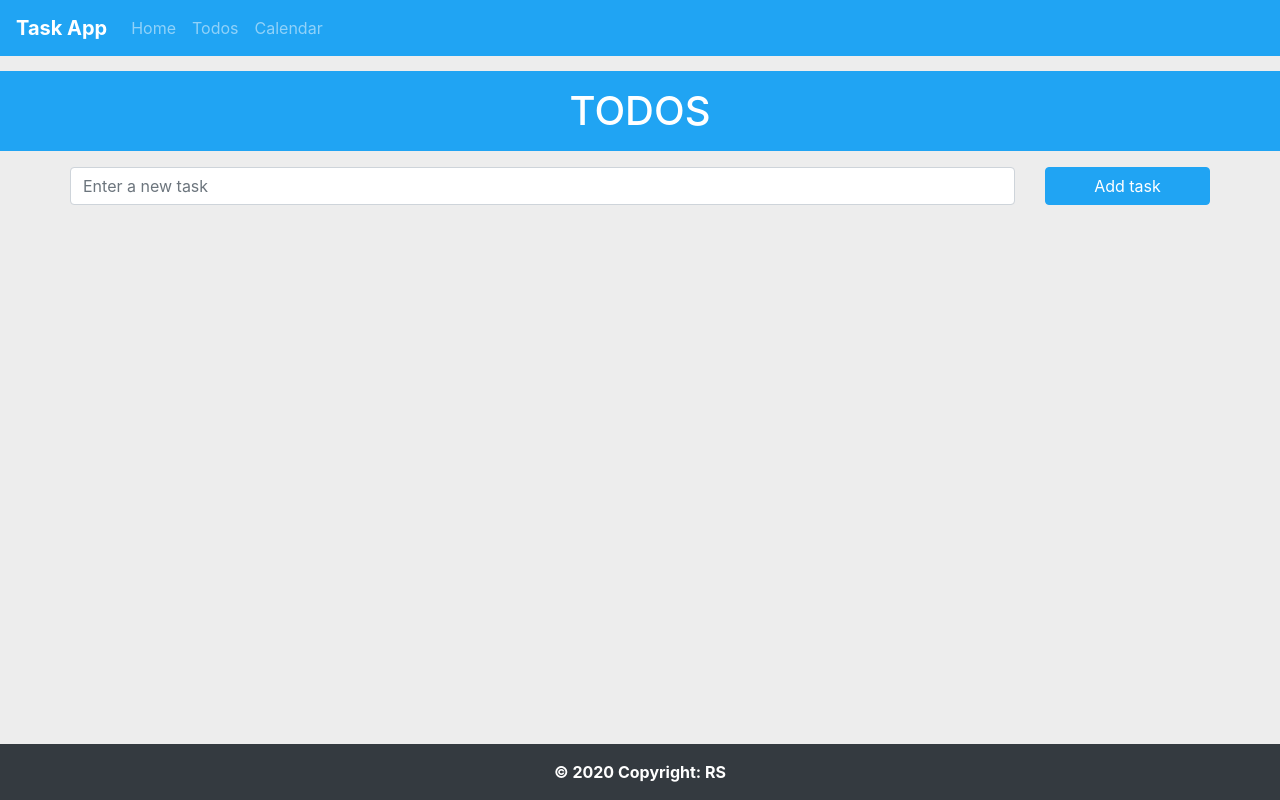
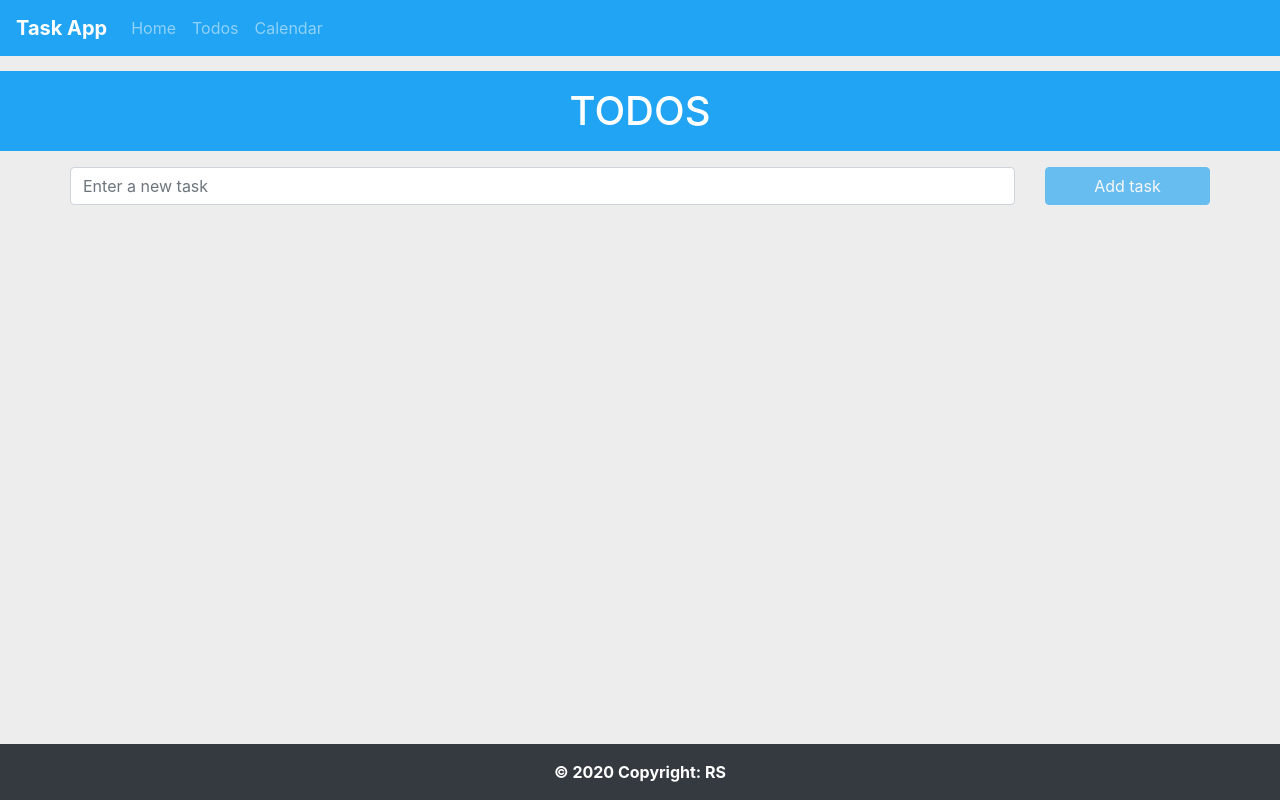
Before and after one commit to relative-studios/react-todo, a React (Create React App) app: page / in a window 1280 px wide. Built offline with nearby package versions, Linux system fonts and the light colour scheme; no server answers.

Commit message:
Added guards
Added guards to the input field. Prevented inputs less than 3 in length or inputs containing "; , `, ~"

```diff
--- a/src/components/todos/AddTodo.js
+++ b/src/components/todos/AddTodo.js
@@ -1,17 +1,41 @@
-import React from 'react'
+import React, {Component} from 'react'
 import PropTypes from 'prop-types'
 
-const AddTodo = ({addTodoItem}) => {
+class AddTodo  extends Component {
+  state = {
+    buttonType:"",
+    buttonState:"btn btn-primary w-100 disabled"
+  };
+
+  render(){
+
+    const {addTodoItem}=this.props;
 
     let userInput = React.createRef();
+
     let handleSubmit = (e) => {
       e.preventDefault();
       addTodoItem(userInput.current.value);
       e.currentTarget.reset();
+      this.setState({buttonType:"null"});
     }
 
+    let handleIsValid = () => {
+      let validUserInput = userInput.current.value;
+      let unvalidChar = new RegExp(/[;`~]/);
+      let test = unvalidChar.test(validUserInput);
+
+      if(test || userInput.current.value.length < 3){
+        this.setState({buttonType:"null", buttonState:"btn btn-primary w-100 disabled"})
+      }
+      else if(userInput.current.value.length > 3){
+        this.setState({buttonType:"submit", buttonState:"btn btn-primary w-100"});
+      }
+    }
+
+
     return (
-    <form className="w-100 mt-3" onSubmit={handleSubmit}>
+      <form className="w-100 mt-3" onSubmit={handleSubmit} onChange={handleIsValid}>
         <div className="row">
           <div className="col-10">
             <input
@@ -23,8 +47,8 @@ const AddTodo = ({addTodoItem}) => {
           </div>
           <div className="col-2">
             <input
-            className="btn btn-primary w-100"
-            type="submit"
+              className={this.state.buttonState}
+              type={this.state.buttonType}
               value="Add task"
             />
           </div>
@@ -32,10 +56,6 @@ const AddTodo = ({addTodoItem}) => {
       </form>
     )
   }
-
-AddTodo.propTypes = {
-  userInput: PropTypes.string,
-  addTodoItem: PropTypes.func
 }
 
 export default AddTodo
```
Lines whose indentation alone changed are shown as unchanged.
